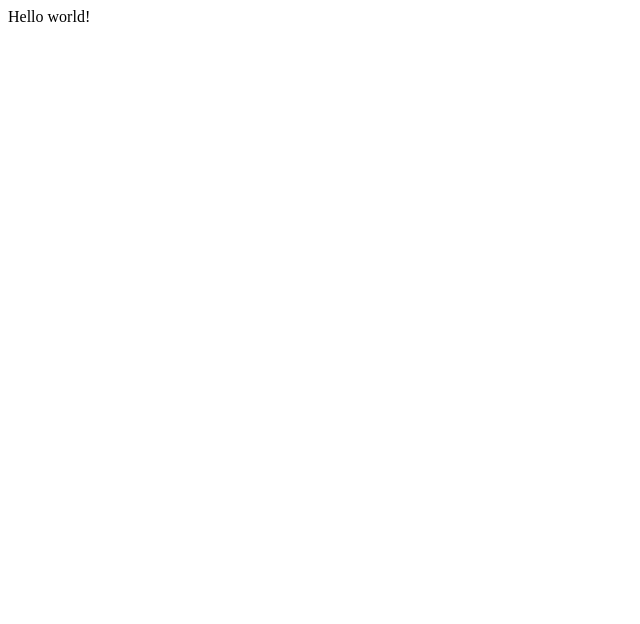
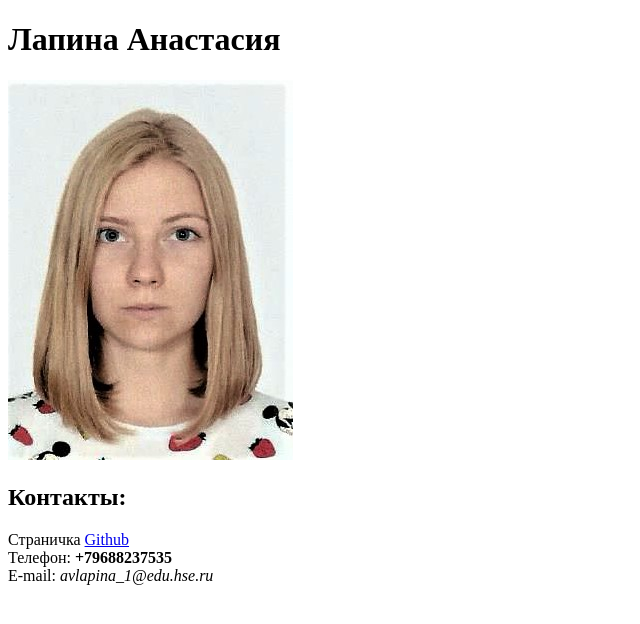
Before and after one commit to lapinastya/lapinastya.github.io, a plain HTML site: page index.html in a window 1280 px wide. Shown: the whole page, without its empty margins (0-640 px from the left). Drawn offline with Linux system fonts and the light colour scheme.

Commit message:
add new file (2)

```diff
--- a/index.html
+++ b/index.html
@@ -2,11 +2,17 @@
 <html>
 <head>
 <meta charset="utf-8">
-<title>Hello</title>
+<title>Моя личная страничка</title>
 </head>
 <body>
-
-Hello world!
-
+<left><h1>Лапина Анастасия</h1></left>
+<left><img alt="Студентка 1 курса бакалавриата Факультета гуманитарных наук НИУ ВШЭ. Люблю рисовать, читать и кушать." src="me.jpg"></left>
+<br/>
+<h2>Контакты:</h2>
+Страничка <a href=https://github.com/lapinastya>Github</a>
+<br/>
+Телефон: <b>+79688237535</b>
+<br/>
+E-mail: <i>avlapina_1@edu.hse.ru</i>
 </body>
 </html>
```
Also changed, not shown: me.jpg (added).
